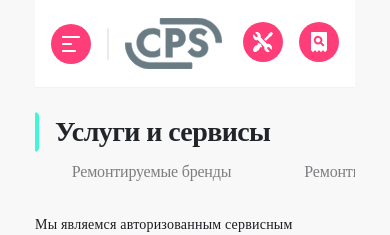
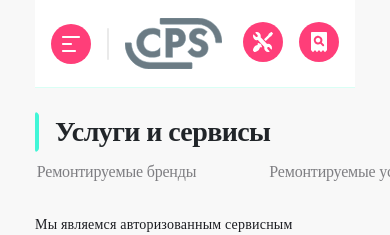
Before and after one commit to Almira1774/index, a plain HTML site: page index.html in a window 390 px wide. Shown: the top 235 px of the page. Drawn offline with nearby package versions, Linux system fonts and the light colour scheme; a web font is replaced by a local one.

Commit message:
ширина320

```diff
--- a/style.css
+++ b/style.css
@@ -370,7 +370,7 @@ html {
     .menu {
         display: flex;
         flex-wrap: nowrap;
-        max-width: 320px;
+        max-width: 100%;
         height: 40px;
         overflow-x: scroll;
         margin-left: auto;
```
